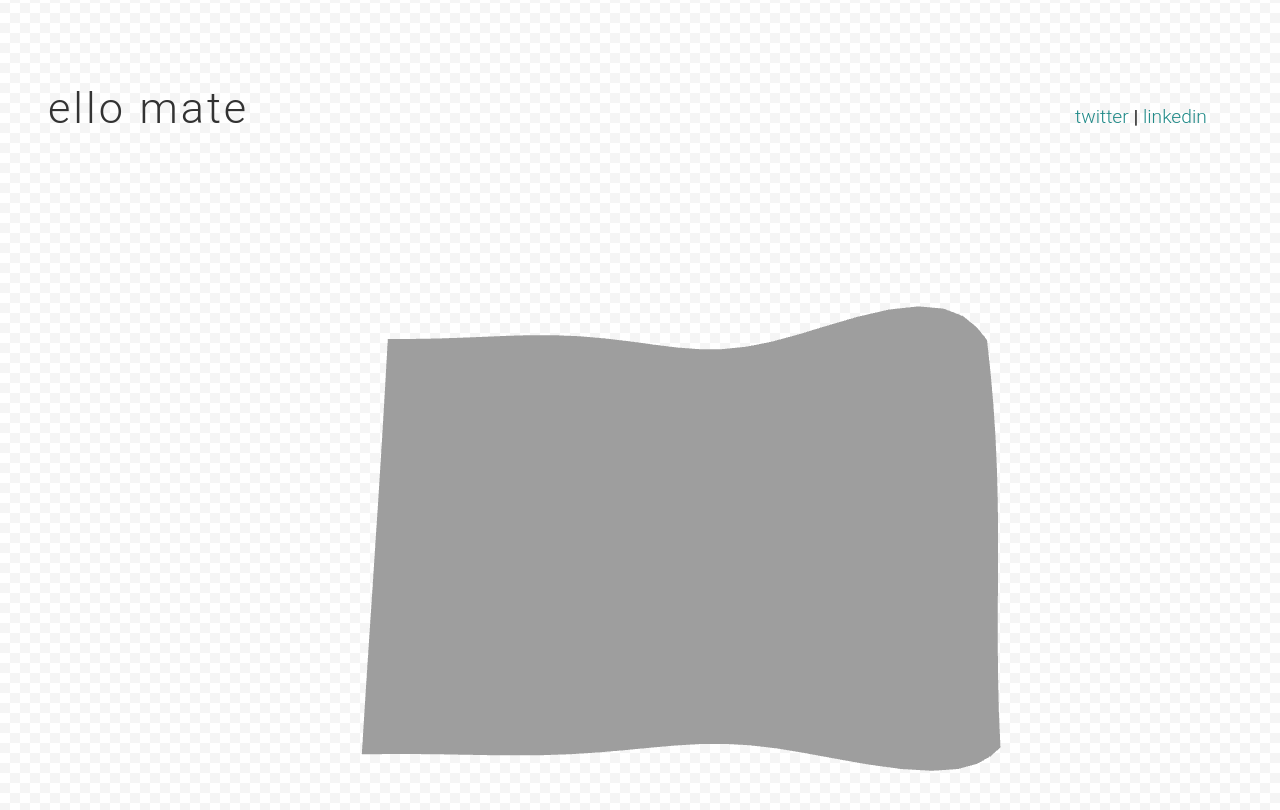
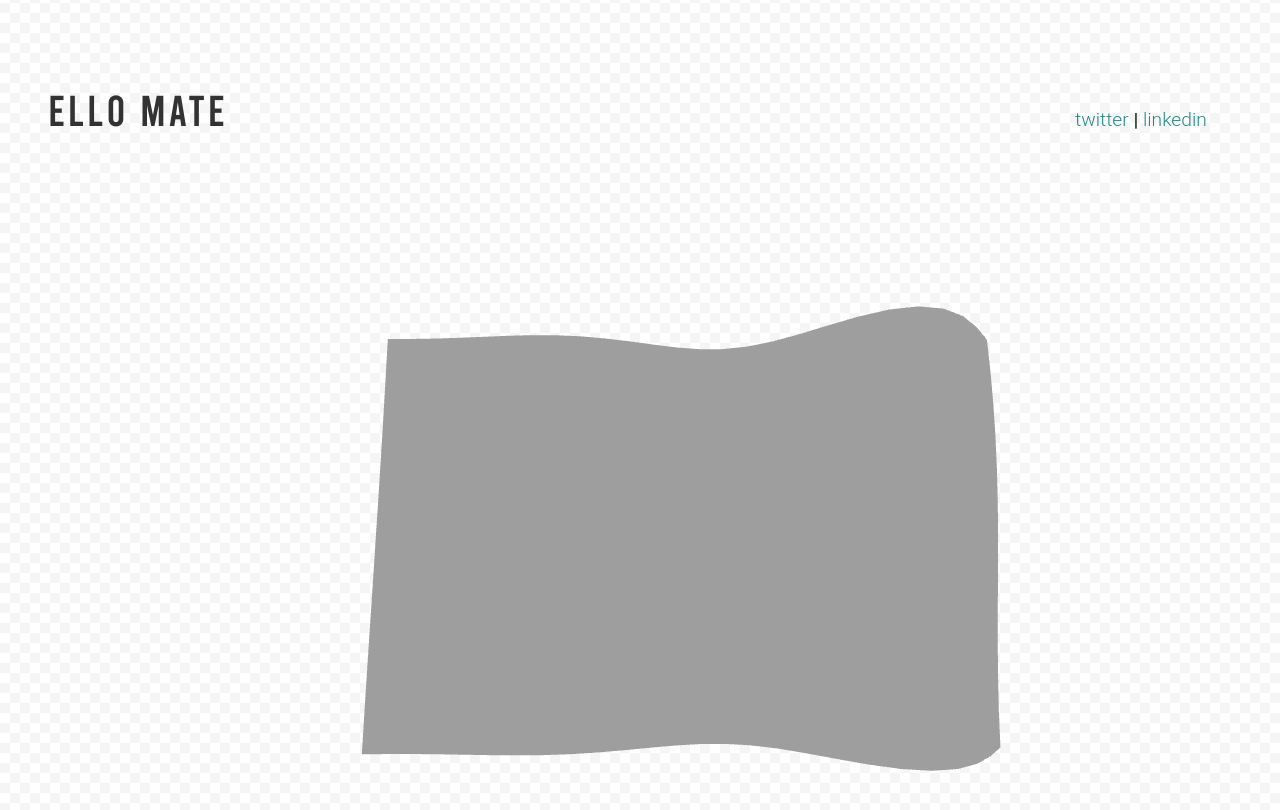
Before and after one commit to ataridotcom/ataridotcom.github.io, a plain HTML site: page index.html in a window 1280 px wide. Shown: the top 810 px of the page. Drawn offline with Linux system fonts and the light colour scheme; animation ran at ten frames a second.

Commit message:
i just want some fonts to work

```diff
--- a/css/style.css
+++ b/css/style.css
@@ -19,7 +19,7 @@ header {
 
 h1 {
   display: inline-block;
-  font-family: "Roboto";
+  font-family: "bebas";
   letter-spacing: 3px;
   font-weight: 300;
   font-size: 180%;
```
Also changed, not shown: index.html (+0 -1 lines).
